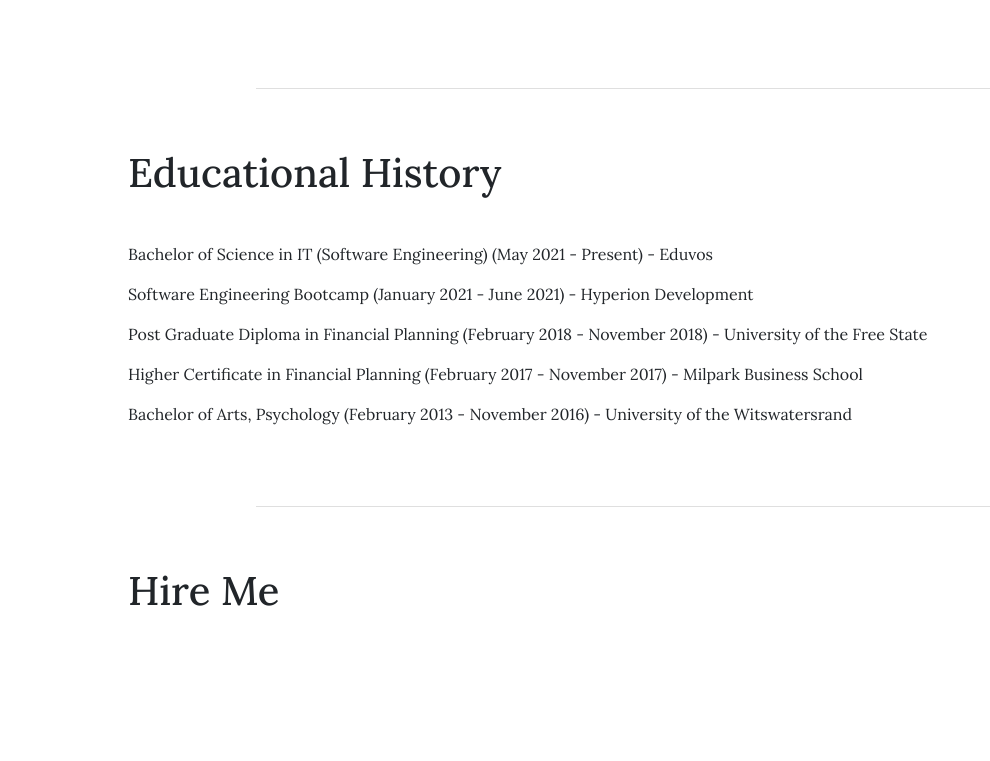
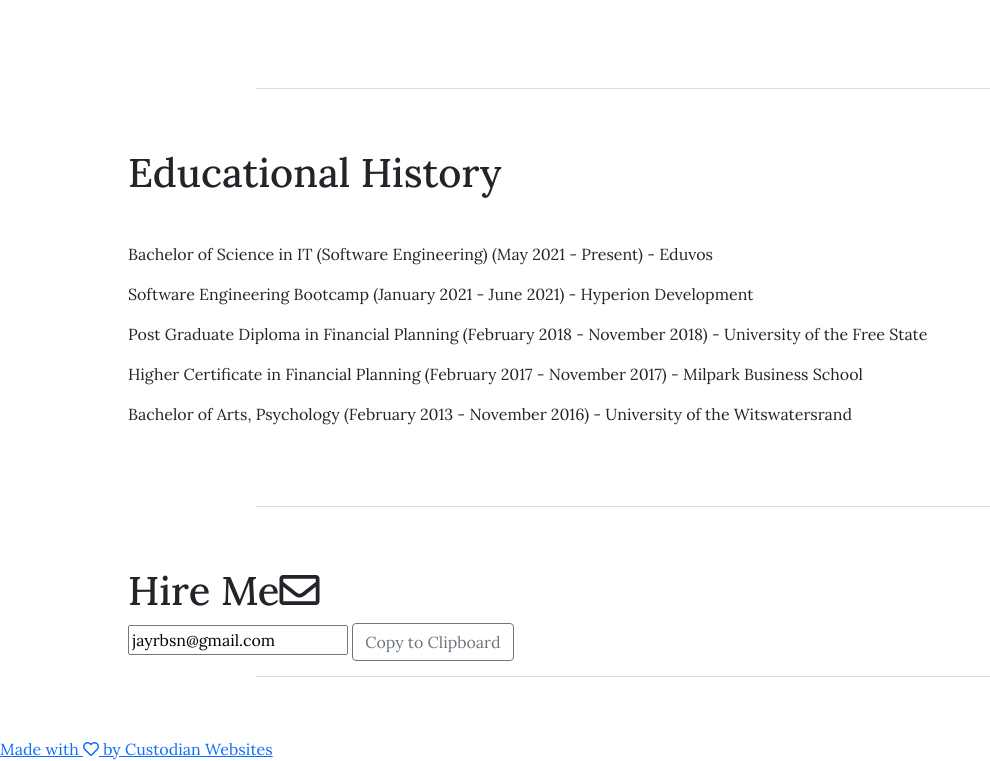
Before and after one commit to Jayrbsn/CV, a plain HTML site: page index.html in a window 1280 px wide. Shown: the part 1469-2230 px from the top of the page, without its empty margins (0-990 px from the left). Before the commit the page ends 2092 px from the top, so only its background shows below. Drawn offline with nearby package versions, Linux system fonts and the light colour scheme.

Commit message:
Update index.html

```diff
--- a/index.html
+++ b/index.html
@@ -137,10 +137,20 @@
 
   <!-- contact section -->
   <section id="contact">
-    <h1>Hire Me</h1>
+    <h1>Hire Me<i class="far fa-envelope"></i></h1>
+    <input type="text" value="jayrbsn@gmail.com" id="myInp">
+    <button class="btn btn-small btn-outline-secondary" id="btnCopy">Copy to Clipboard</button>
+  </section>
 
+  <hr class="last-hr">
+
+
+  <!-- footer -->
+  <section id="footer">
+    <a class="footer-link" href="https://jayrbsn.github.io/Custodian-Websites/" target="_blank">Made with <i class="far fa-heart"></i> by Custodian Websites</a>
   </section>
 
 </body>
 
+
 </html>
```
